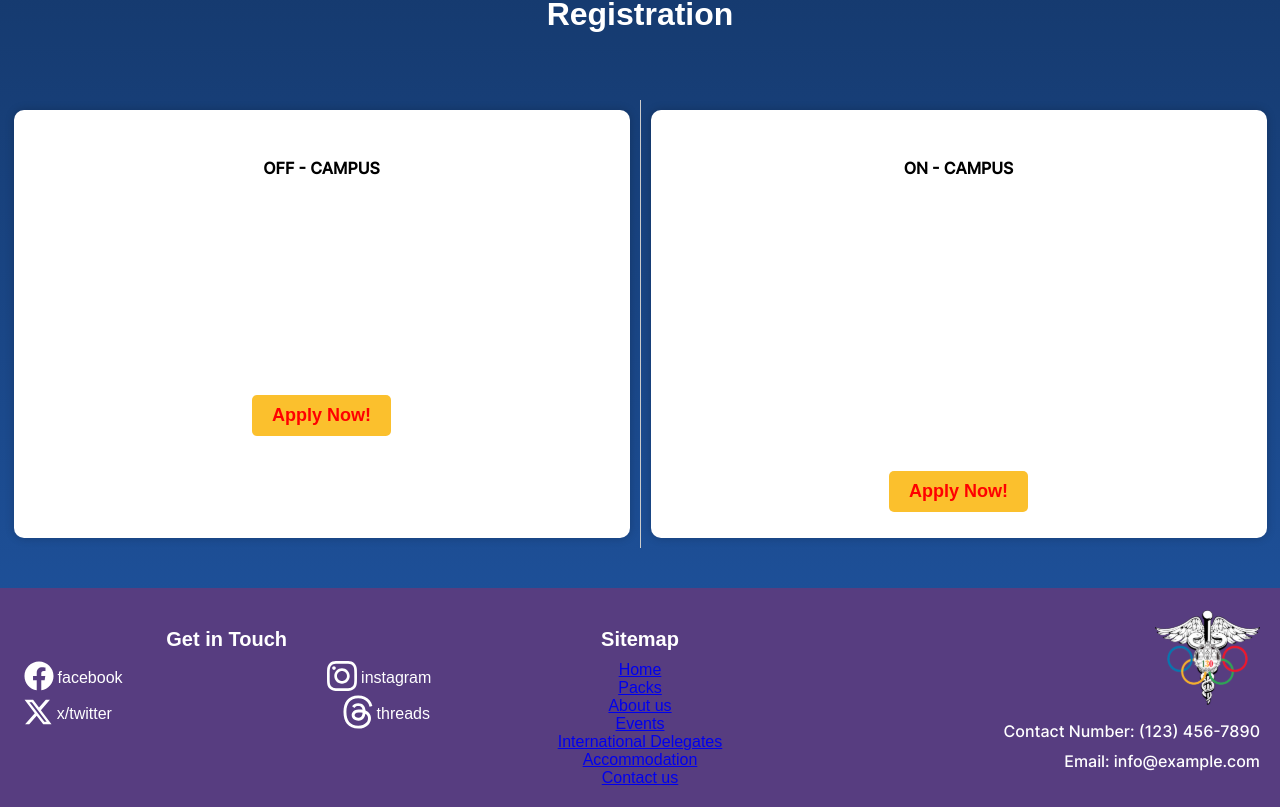
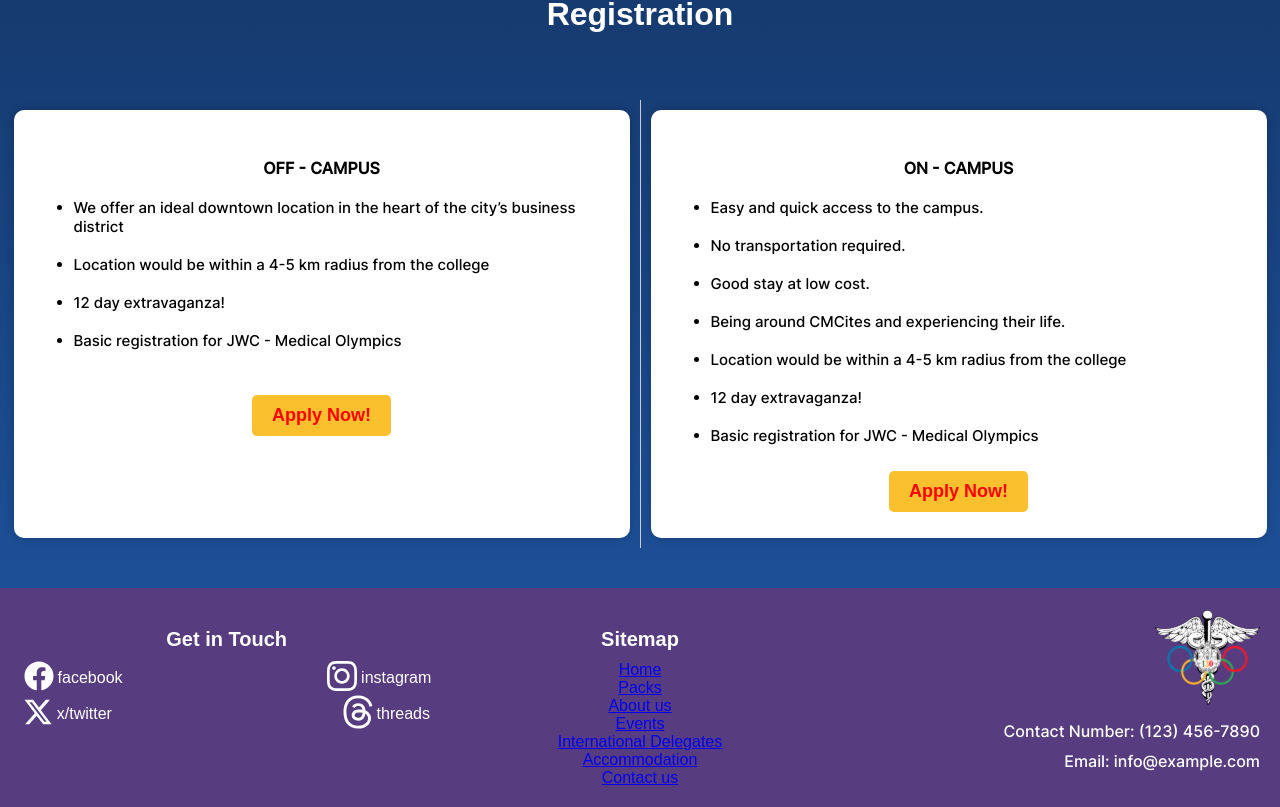
Before and after one commit to shubhbansal9/jwc-website, a React (Create React App) app: page /int-delegates in a window 1280 px wide. Shown: the part 1519-2326 px from the top of the page. Built offline with nearby package versions, Linux system fonts and the light colour scheme.

Commit message:
minor ui fix

```diff
--- a/src/pages/InternationalDelegates.css
+++ b/src/pages/InternationalDelegates.css
@@ -154,6 +154,7 @@
   }
   .bullet{
     margin: 0;
+    color: black;
   }
   @media screen and (max-width: 1000px) {
     .details-left,.details-right{
--- a/src/pages/InternationalDelegates.js
+++ b/src/pages/InternationalDelegates.js
@@ -66,8 +66,6 @@ We assure each and every delegate that no second of your time with us shall go t
           <li>Basic registration for JWC - Medical Olympics</li>
           <div><br></br></div>
 
-
-
           </ul>
         </div></p>
         <button className="apply-button">Apply Now!</button>
@@ -76,7 +74,7 @@ We assure each and every delegate that no second of your time with us shall go t
           <div className="column-rightt">
             <div className="name">ON - CAMPUS</div>
             <p><div className="bullet-points">
-        <ul>
+        <ul className='bullet'>
           <li>Easy and quick access to the campus.
 <br></br></li>
           <div><br></br></div>
```
